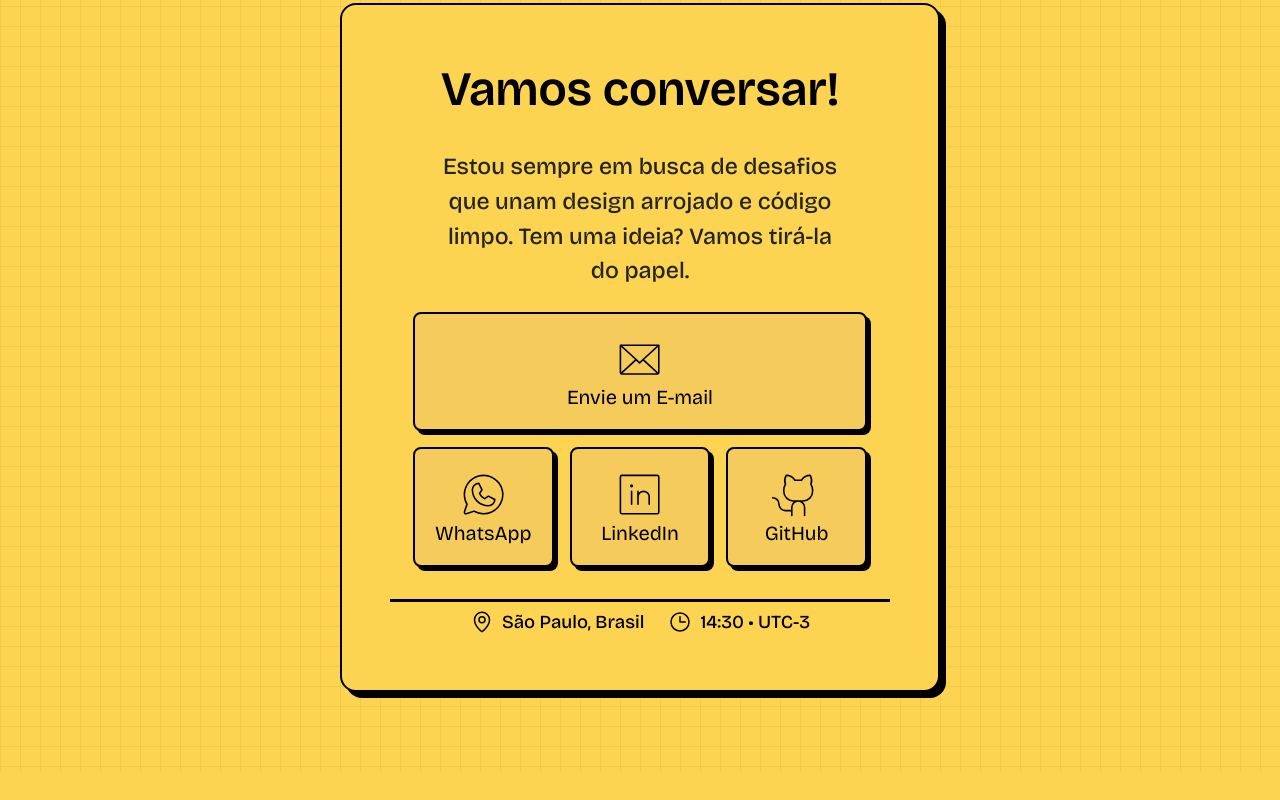
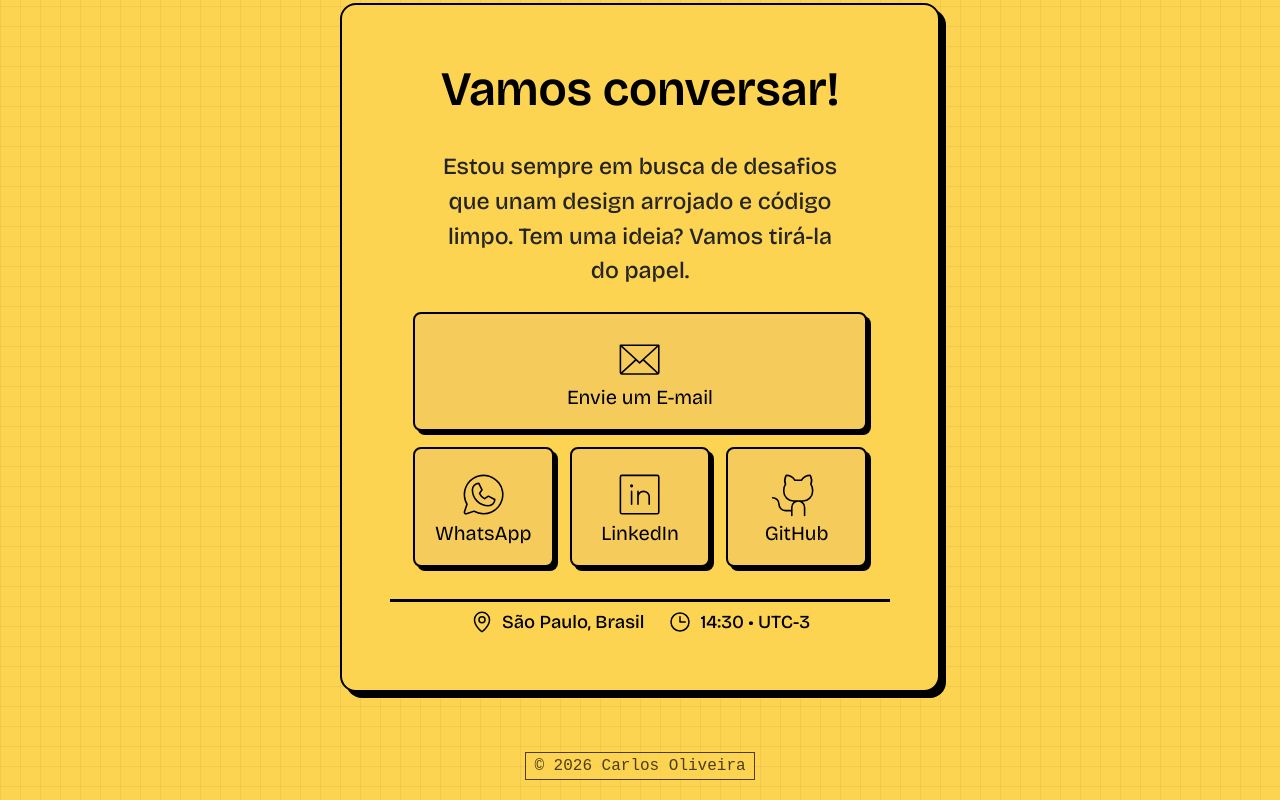
Before and after one commit to caosoliveirax/portfolio-dev, a React (Vite) app: page / in a window 1280 px wide. Shown: the part 3134-3934 px from the top of the page. Before the commit the page ends 3906 px from the top, so only its background shows below. Built offline with nearby package versions, Linux system fonts and the light colour scheme.

Commit message:
feat: add site footer component with styles

```diff
--- a/src/App.tsx
+++ b/src/App.tsx
@@ -6,6 +6,7 @@ import Header from '@components/Layout/Header'
 import About from '@components/Sections/About'
 import Projects from '@components/Sections/Projects'
 import Contacts from '@components/Sections/Contacts'
+import Footer from '@components/Layout/Footer'
 
 function App() {
   return (
@@ -17,6 +18,7 @@ function App() {
         <About />
         <Projects />
         <Contacts />
+        <Footer />
       </ThemeProvider>
     </>
   )
--- /dev/null
+++ b/src/components/Layout/Footer/index.tsx
@@ -0,0 +1,13 @@
+import * as S from './styles'
+
+const currentYear = new Date().getFullYear()
+
+const Footer = () => {
+  return (
+    <S.FooterContainer>
+      <S.Copy>&copy; {currentYear} Carlos Oliveira</S.Copy>
+    </S.FooterContainer>
+  )
+}
+
+export default Footer
--- /dev/null
+++ b/src/components/Layout/Footer/styles.ts
@@ -0,0 +1,19 @@
+import styled from 'styled-components'
+import { flex } from '../../../styles/mixins'
+
+export const FooterContainer = styled.footer`
+  width: 100%;
+  padding: 20px;
+  ${flex('column', 'center', 'center')};
+  gap: 16px;
+  position: relative;
+`
+
+export const Copy = styled.p`
+  font-family: monospace;
+  background-color: var(--primary);
+  font-size: clamp(0.85rem, 3vw, 1rem);
+  padding: 4px 8px;
+  border: 1px solid var(--text);
+  opacity: 0.7;
+`
--- a/src/components/Sections/Contacts/styles.ts
+++ b/src/components/Sections/Contacts/styles.ts
@@ -3,10 +3,13 @@ import { flex, mq } from '../../../styles/mixins'
 import * as Base from '../../../styles/base'
 
 export const ContactsContainer = styled(Base.Section)`
+  min-height: calc(100vh - 69px);
   overflow: hidden;
   justify-content: center;
+  padding-bottom: 40px;
 
   ${mq.tablet(css`
+    min-height: auto;
     padding: 24px;
   `)}
 `
```
